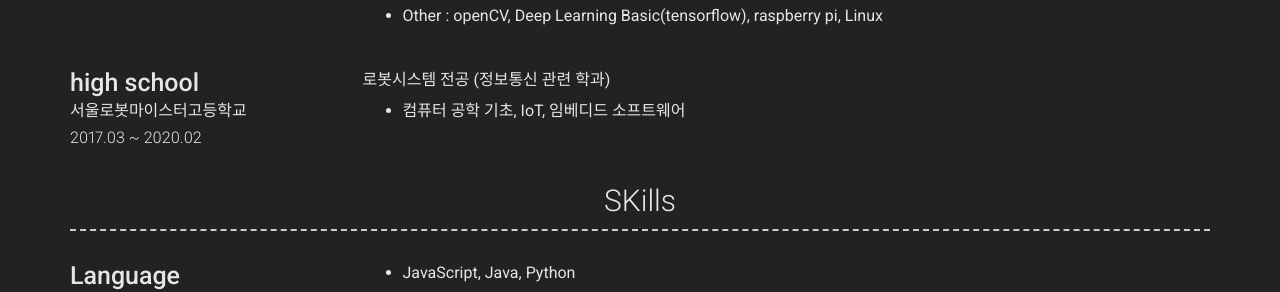
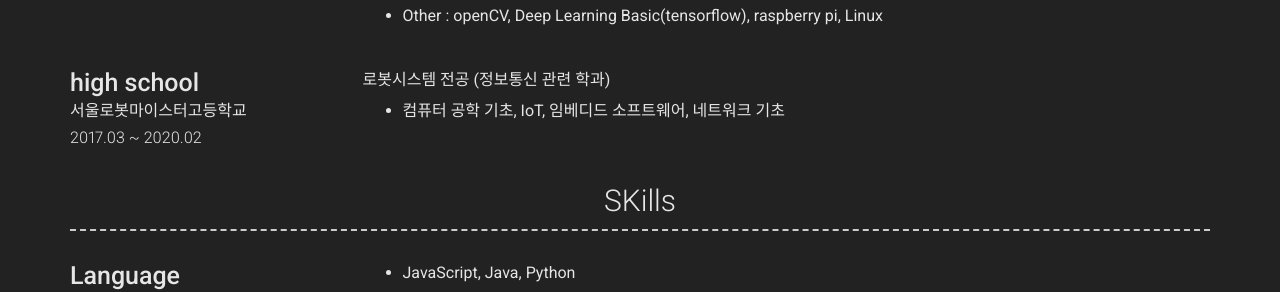
Before and after one commit to gwon713/gwon713.github.io, a Jekyll site: the page built from index.md, in a window 1280 px wide. Shown: the part 1200-1492 px from the top of the page. Built offline with Jekyll 4.4.1, drawn with Linux system fonts in a browser that asks for light colours; nearby versions of some CDN libraries.

Commit message:
Update _config.yml

```diff
--- a/_config.yml
+++ b/_config.yml
@@ -121,7 +121,7 @@ content:
         caption: 2017.03 ~ 2020.02
         description: | # this will include new lines to allow paragraphs
           로봇시스템 전공 (정보통신 관련 학과)
-          - 컴퓨터 공학 기초, IoT, 임베디드 소프트웨어
+          - 컴퓨터 공학 기초, IoT, 임베디드 소프트웨어, 네트워크 기초
   - title: SKills
     layout: list
     content:
```
